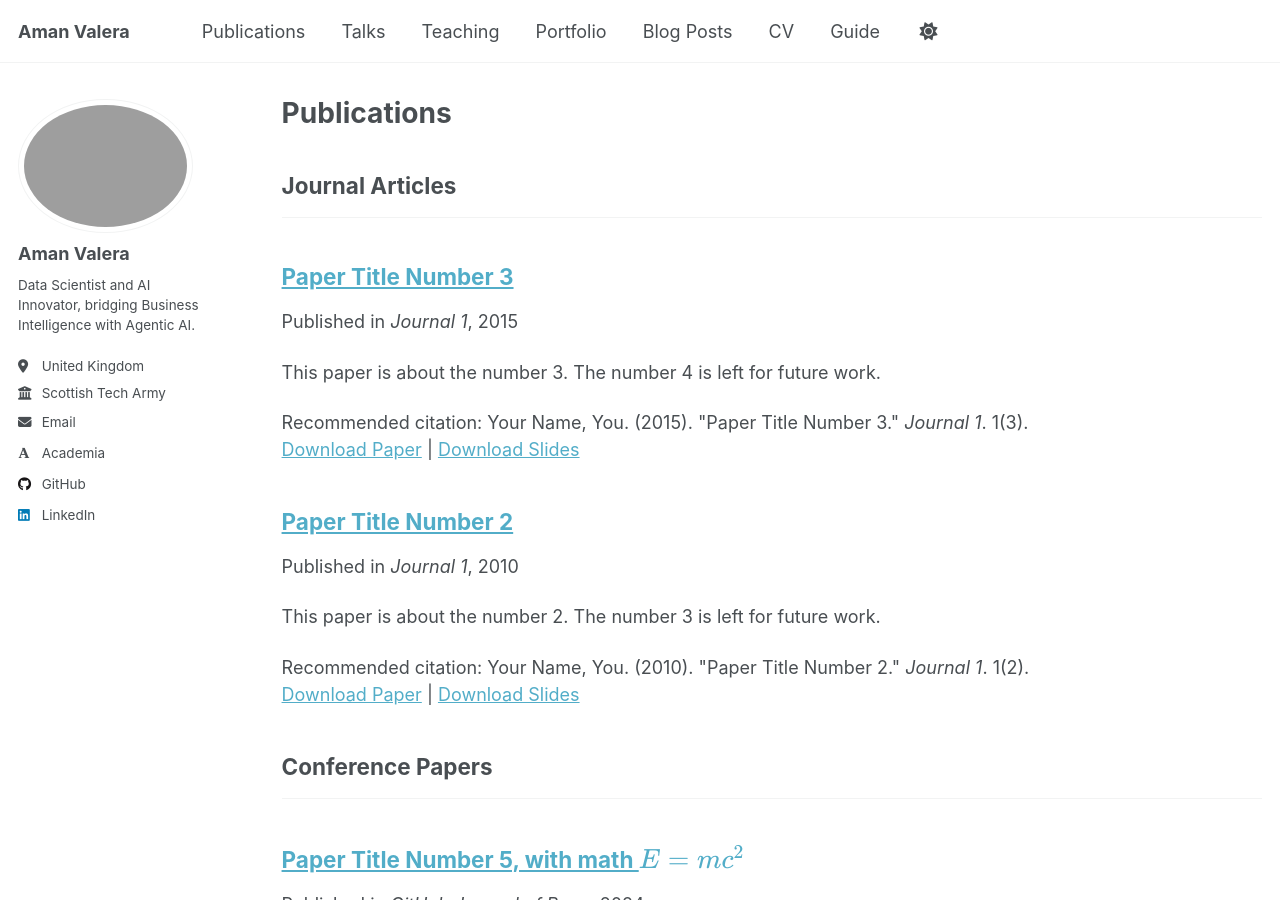
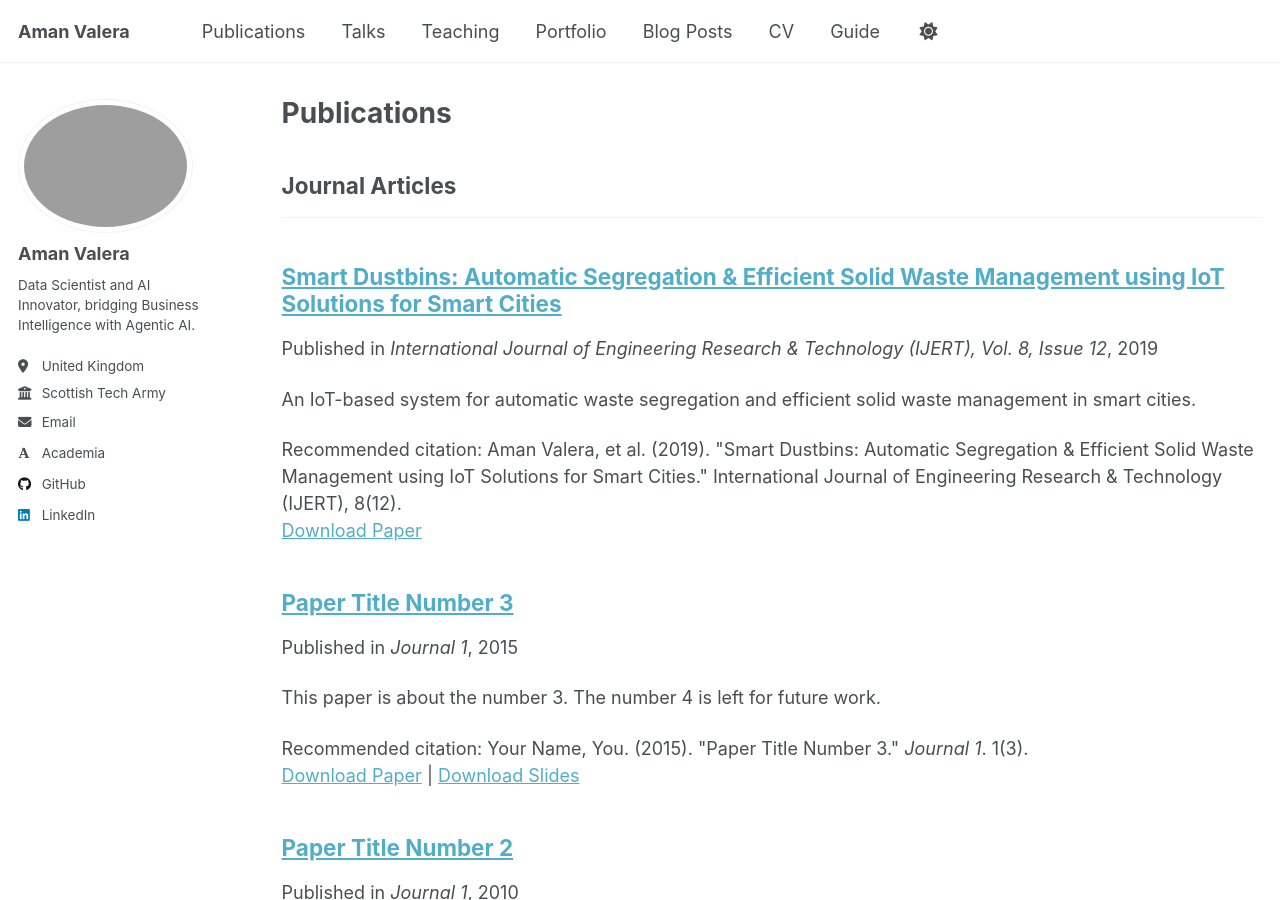
Before and after one commit to amanvalera/amanvalera.github.io, a Jekyll site: the page built from _pages/publications.html, in a window 1280 px wide and 900 px high. Built offline with Jekyll 4.4.1, drawn with Linux system fonts in a browser that asks for light colours; some web fonts are replaced; a script that is not in the unit is left out.

Commit message:
Update 2019-12-01-smart-dustbins.md

```diff
--- a/_publications/2019-12-01-smart-dustbins.md
+++ b/_publications/2019-12-01-smart-dustbins.md
@@ -1,18 +1,15 @@
-------
-title: "Smart Dustbins: Automatic Segregation & Efficient Solid Waste Management using IoT Solutions for Smart Cities"
+---
+title: 'Smart Dustbins: Automatic Segregation & Efficient Solid Waste Management using IoT Solutions for Smart Cities'
 collection: publications
 category: manuscripts
-permalink: /publication/2020-smart-dustbins
-excerpt: "An IoT-based smart dustbin system capable of waste segregation via moisture sensing and optimized collection routing for smart cities."
-date: 2020-01-03
-venue: "International Journal of Engineering Research & Technology (IJERT), Vol. 8 Issue 12 (December 2019)"
-paperurl: "https://www.ijert.org/research/smart-dustbins-automatic-segregation-efficient-solid-waste-management-using-iot-solutions-for-smart-cities-IJERTV8IS120303.pdf"
-citation: "Valera, Aman; Rambhia, Viral; Punjabi, Rahul. (2020). Smart Dustbins: Automatic Segregation & Efficient Solid Waste Management using IoT Solutions for Smart Cities. International Journal of Engineering Research & Technology (IJERT), 8(12). doi:10.17577/IJERTV8IS120303"
-
-# Optional: uncomment if available
-# slidesurl: "https://your-slides-link.com"
-# bibtexurl: "/files/smart-dustbins.bib"
-# posterurl: "https://your-poster-link.com"
+permalink: /publication/2019-12-01-smart-dustbins-iot
+excerpt: 'An IoT-based system for automatic waste segregation and efficient solid waste management in smart cities.'
+date: 2019-12-01
+venue: 'International Journal of Engineering Research & Technology (IJERT), Vol. 8, Issue 12'
+paperurl: 'https://www.ijert.org/research/smart-dustbins-automatic-segregation-efficient-solid-waste-management-using-iot-solutions-for-smart-cities-IJERTV8IS120303.pdf'
+slidesurl: # 'http://your-link-to-slides.com'  # optional, comment out if not available
+bibtexurl: # 'http://your-link-to-bibtex.bib' # optional, comment out if not available
+citation: 'Aman Valera, et al. (2019). "Smart Dustbins: Automatic Segregation & Efficient Solid Waste Management using IoT Solutions for Smart Cities." International Journal of Engineering Research & Technology (IJERT), 8(12).'
 ---
 This work presents an IoT-based dustbin system capable of:
 - Automatic wet/dry waste segregation using moisture sensors
```
